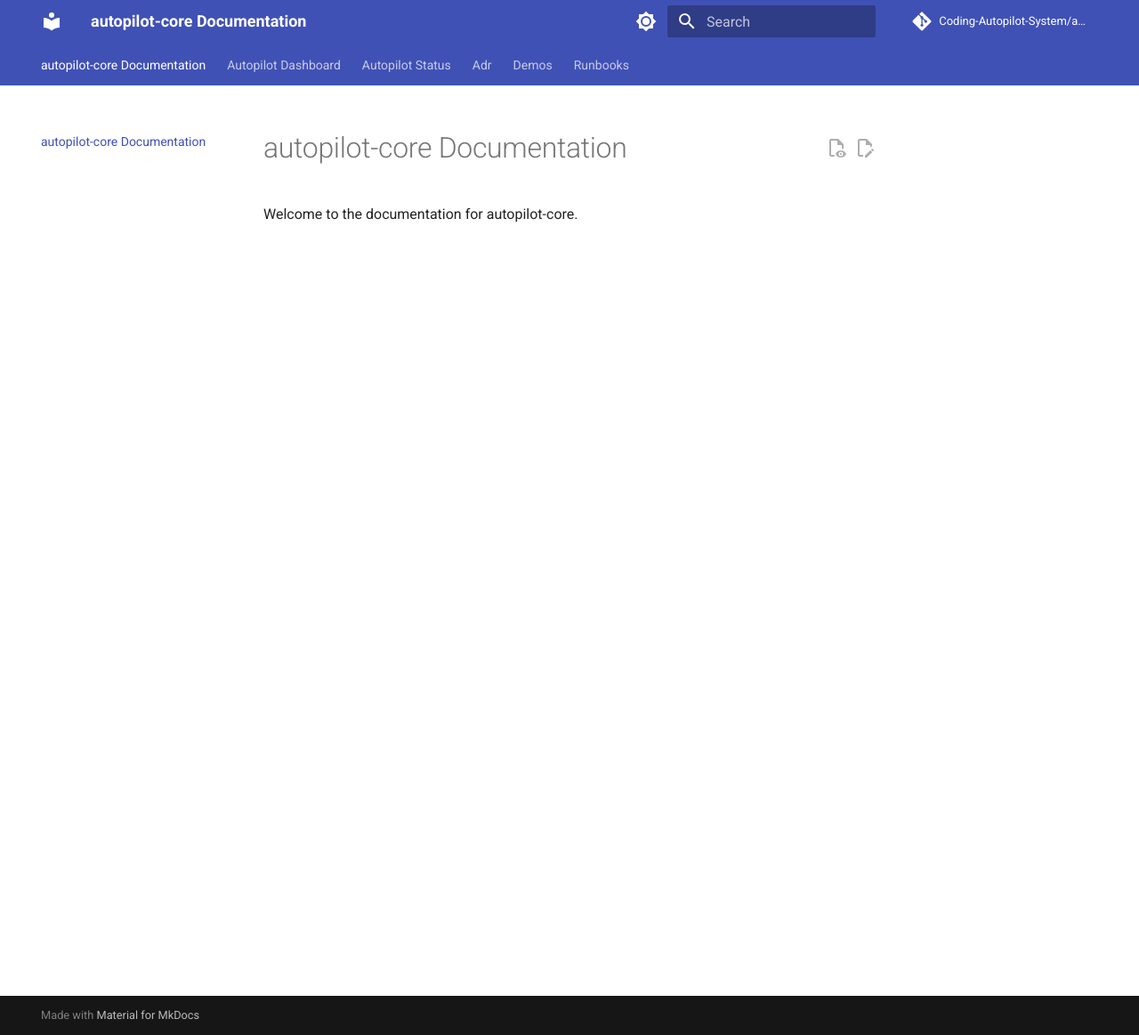
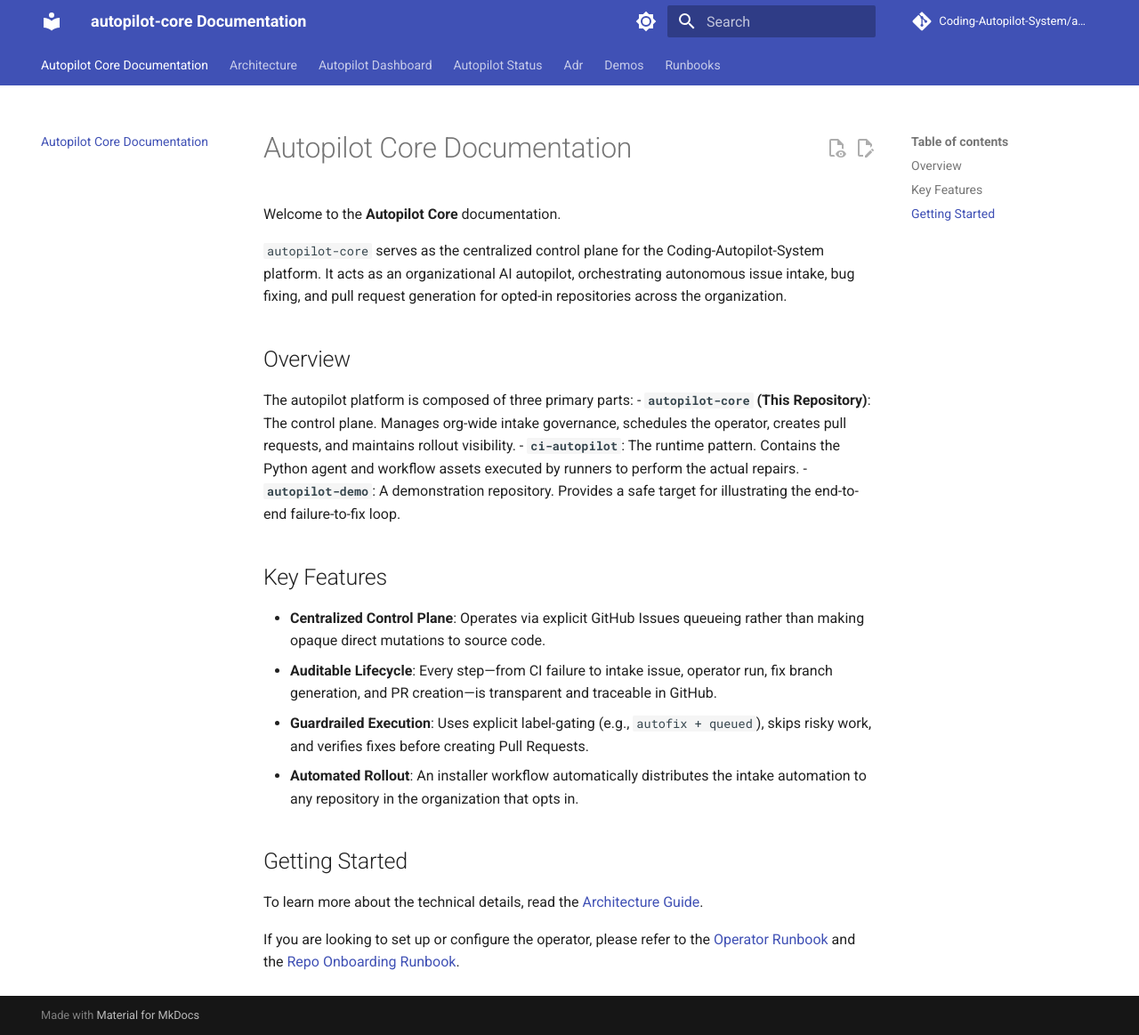
Before and after one commit to Coding-Autopilot-System/autopilot-core, an MkDocs documentation site: the page built from docs/index.md, in a window 1280 px wide and 1163 px high. Shown: the whole window at 89% size. Built offline with MkDocs 1.6.1 and Material for MkDocs 9.7.7, drawn with Linux system fonts in a browser that asks for light colours; comment, search, counter and statistics services are not loaded.

Commit message:
gsd:docs generate bespoke architecture and diagrams

```diff
--- a/docs/index.md
+++ b/docs/index.md
@@ -1,3 +1,25 @@
-# autopilot-core Documentation
+# Autopilot Core Documentation
 
-Welcome to the documentation for autopilot-core.
+Welcome to the **Autopilot Core** documentation.
+
+`autopilot-core` serves as the centralized control plane for the Coding-Autopilot-System platform. It acts as an organizational AI autopilot, orchestrating autonomous issue intake, bug fixing, and pull request generation for opted-in repositories across the organization.
+
+## Overview
+
+The autopilot platform is composed of three primary parts:
+- **`autopilot-core` (This Repository)**: The control plane. Manages org-wide intake governance, schedules the operator, creates pull requests, and maintains rollout visibility.
+- **`ci-autopilot`**: The runtime pattern. Contains the Python agent and workflow assets executed by runners to perform the actual repairs.
+- **`autopilot-demo`**: A demonstration repository. Provides a safe target for illustrating the end-to-end failure-to-fix loop.
+
+## Key Features
+
+- **Centralized Control Plane**: Operates via explicit GitHub Issues queueing rather than making opaque direct mutations to source code.
+- **Auditable Lifecycle**: Every step—from CI failure to intake issue, operator run, fix branch generation, and PR creation—is transparent and traceable in GitHub.
+- **Guardrailed Execution**: Uses explicit label-gating (e.g., `autofix + queued`), skips risky work, and verifies fixes before creating Pull Requests.
+- **Automated Rollout**: An installer workflow automatically distributes the intake automation to any repository in the organization that opts in.
+
+## Getting Started
+
+To learn more about the technical details, read the [Architecture Guide](architecture.md).
+
+If you are looking to set up or configure the operator, please refer to the [Operator Runbook](runbooks/operator.md) and the [Repo Onboarding Runbook](runbooks/install-to-repo.md).
```
Also changed, not shown: docs/architecture.md (added, +65 -0 lines).
